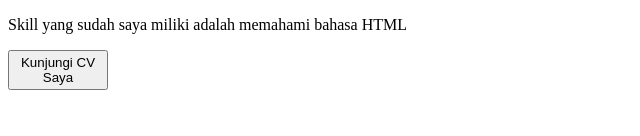
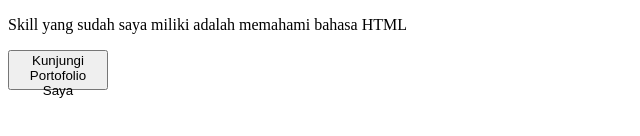
Before and after one commit to nisafatina/WAD_NISA-FATINA, a plain HTML site: page index.html in a window 1280 px wide. Shown: the part 658-794 px from the top of the page, 0-640 px from the left. Drawn offline with Linux system fonts and the light colour scheme.

Commit message:
Update index.html

```diff
--- a/index.html
+++ b/index.html
@@ -72,7 +72,7 @@ tr:nth-child(even) {
 </p>
 <a href="https://nisafatina.github.io/Porto_NisaFatina/" target="_blank">
         <button style="width:100px;height:40px;" >
-        Kunjungi CV Saya
+        Kunjungi Portofolio Saya
     </button> </a>
 </body>
 </html>
```
